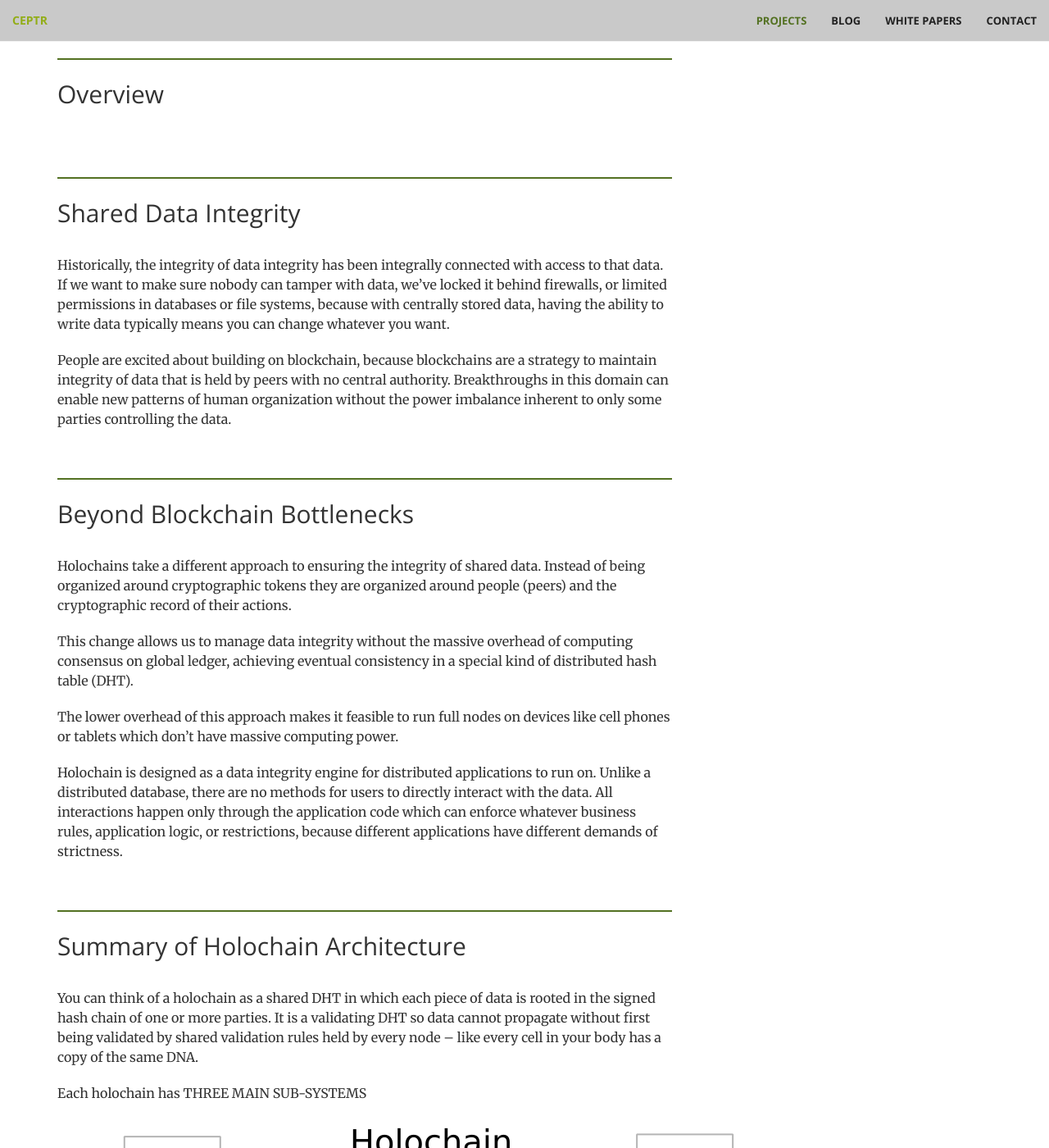
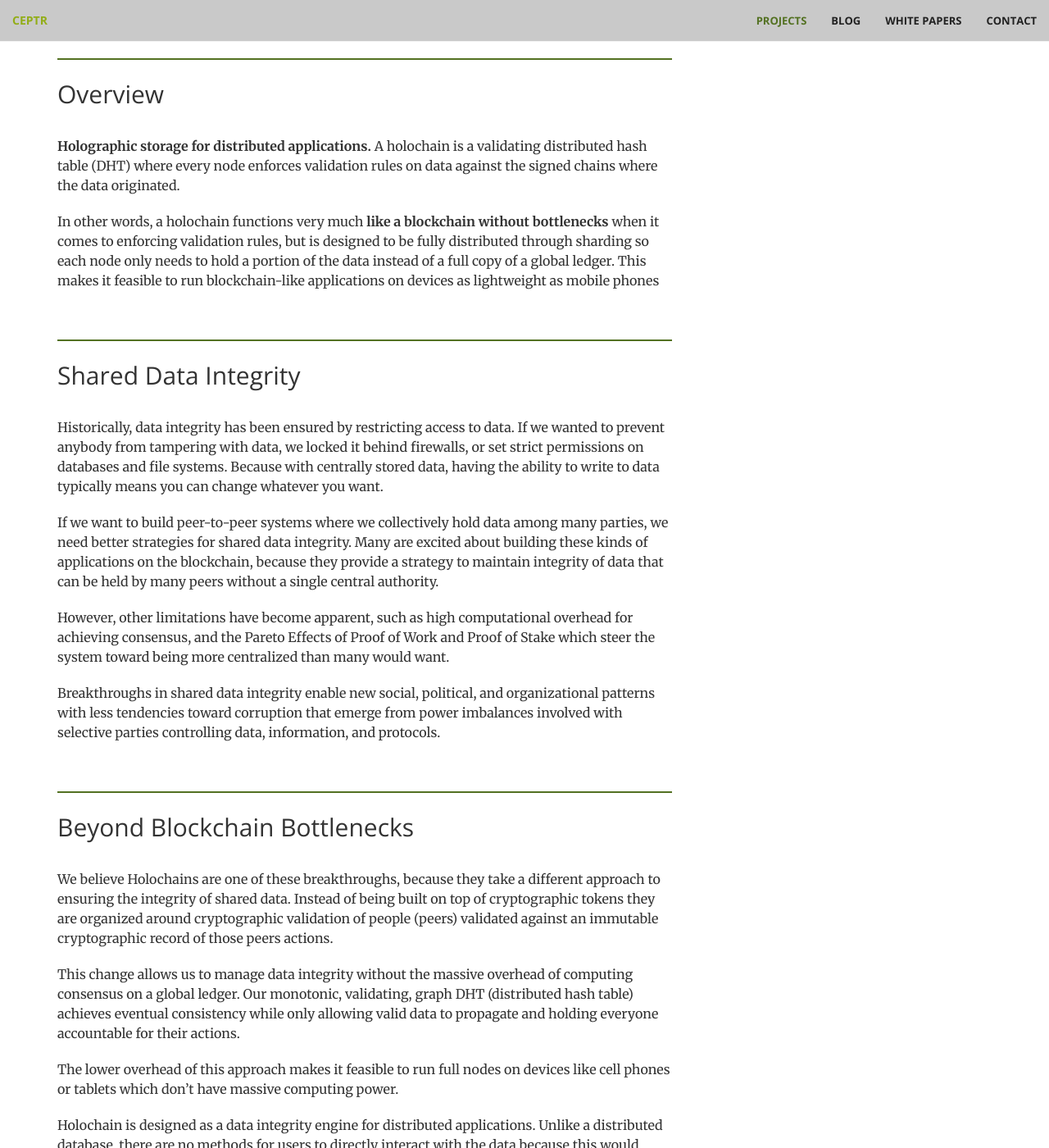
Before and after one commit to metacurrency/ceptr-org, a Jekyll site: the page built from _projects/holochain.md, in a window 1280 px wide and 1400 px high, scrolled down 1028 px. Shown: the whole window at 82% size. Built offline with Jekyll 4.4.1, drawn with Linux system fonts in a browser that asks for light colours; some of the changed text lies outside the part shown.

Commit message:
Holochain project page edits and image fix

```diff
--- a/_projects/holochain.md
+++ b/_projects/holochain.md
@@ -1,7 +1,7 @@
 ---
 layout: project
 slug: holochain
-title: "Holochains for <br />Distributed Storage"
+title: "Holochains for <br />Distributed Data Integrity"
 nav_title: Holochains
 navigation_weight: 2
 icon: fa-link
@@ -13,20 +13,22 @@
 articles:
   "Scalable Cryptocurrencies": https://medium.com/metacurrency-project/beyond-blockchain-simple-scalable-cryptocurrencies-1eb7aebac6ae#.javpl89rt
 ---
-<!-- TOC START min:1 max:4 link:true update:true -->
-  - [Overview](#overview)
-  - [Shared Data Integrity](#shared-data-integrity)
-  - [Beyond Blockchain Bottlenecks](#beyond-blockchain-bottlenecks)
-  - [Summary of Holochain Architecture](#summary-of-holochain-architecture)
-    - [Application](#application)
-    - [Local Source Chain](#local-source-chain)
-    - [Shared Storage on Validating DHT](#shared-storage-on-validating-dht)
-  - [When to Use Holochain](#when-to-use-holochain)
-  - [When NOT to Use Holochain](#when-not-to-use-holochain)
-  - [Why Ceptr? Where does this come from?](#why-ceptr-where-does-this-come-from)
-  - [A Note to End Users](#a-note-to-end-users)
 
-<!-- TOC END -->
+<!-- TOC depthFrom:2 depthTo:6 withLinks:1 updateOnSave:1 orderedList:0 -->
+
+- [Overview](#overview)
+- [Shared Data Integrity](#shared-data-integrity)
+- [Beyond Blockchain Bottlenecks](#beyond-blockchain-bottlenecks)
+- [Summary of Holochain Architecture](#summary-of-holochain-architecture)
+	- [Application](#application)
+	- [Local Source Chain](#local-source-chain)
+	- [Shared Storage on Validating DHT](#shared-storage-on-validating-dht)
+- [When to Use Holochain](#when-to-use-holochain)
+- [When NOT to Use Holochain](#when-not-to-use-holochain)
+- [Why Ceptr? Where does this come from?](#why-ceptr-where-does-this-come-from)
+- [A Note to End Users](#a-note-to-end-users)
+
+<!-- /TOC -->
 
 <br />
 <div class="alert alert-warning" role="alert">
@@ -34,25 +36,32 @@
 </div>
 
 ## Overview
+**Holographic storage for distributed applications.** A holochain is a validating distributed hash table (DHT) where every node enforces validation rules on data against the signed chains where the data originated.
+
+In other words, a holochain functions very much **like a blockchain without bottlenecks** when it comes to enforcing validation rules, but is designed to be fully distributed through sharding so each node only needs to hold a portion of the data instead of a full copy of a global ledger. This makes it feasible to run blockchain-like applications on devices as lightweight as mobile phones
 
 ## Shared Data Integrity
-Historically, the integrity of data integrity has been integrally connected with access to that data. If we want to make sure nobody can tamper with data, we've locked it behind firewalls, or limited permissions in databases or file systems, because with centrally stored data, having the ability to write data typically means you can change whatever you want.
+Historically, data integrity has been ensured by restricting access to data. If we wanted to prevent anybody from tampering with data, we locked it behind firewalls, or set strict permissions on databases and file systems. Because with centrally stored data, having the ability to write to data typically means you can change whatever you want.
 
-People are excited about building on blockchain, because blockchains are a strategy to maintain integrity of data that is held by peers with no central authority. Breakthroughs in this domain can enable new patterns of human organization without the power imbalance inherent to only some parties controlling the data.
+If we want to build peer-to-peer systems where we collectively hold data among many parties, we need better strategies for shared data integrity. Many are excited about building these kinds of applications on the blockchain, because they provide a strategy to maintain integrity of data that can be held by many peers without a single central authority.
+
+However, other limitations have become apparent, such as high computational overhead for achieving consensus, and the Pareto Effects of Proof of Work and Proof of Stake which steer the system toward being more centralized than many would want.
+
+Breakthroughs in shared data integrity enable new social, political, and organizational patterns with less tendencies toward corruption that emerge from power imbalances involved with selective parties controlling data, information, and protocols.
 
 ## Beyond Blockchain Bottlenecks
-Holochains take a different approach to ensuring the integrity of shared data. Instead of being organized around cryptographic tokens they are organized around people (peers) and the cryptographic record of their actions.
+We believe Holochains are one of these breakthroughs, because they take a different approach to ensuring the integrity of shared data. Instead of being built on top of cryptographic tokens they are organized around cryptographic validation of people (peers) validated against an immutable cryptographic record of those peers actions.
 
-This change allows us to manage data integrity without the massive overhead of computing consensus on global ledger, achieving eventual consistency in a special kind of distributed hash table (DHT).
+This change allows us to manage data integrity without the massive overhead of computing consensus on a global ledger. Our monotonic, validating, graph DHT (distributed hash table) achieves eventual consistency while only allowing valid data to propagate and holding everyone accountable for their actions.
 
 The lower overhead of this approach makes it feasible to run full nodes on devices like cell phones or tablets which don't have massive computing power.
 
-Holochain is designed as a data integrity engine for distributed applications to run on. Unlike a distributed database, there are no methods for users to directly interact with the data. All interactions happen only through the application code which can enforce whatever business rules, application logic, or restrictions, because different applications have different demands of strictness.
+Holochain is designed as a data integrity engine for distributed applications. Unlike a distributed database, there are no methods for users to directly interact with the data because this would bypass application specific validation rules. All interactions happen only through the application code which enforce whatever business rules, application logic, or restrictions they need to, since different applications have different demands for strictness.
 
 ## Summary of Holochain Architecture
 You can think of a holochain as a shared DHT in which each piece of data is rooted in the signed hash chain of one or more parties. It is a validating DHT so data cannot propagate without first being validated by shared validation rules held by every node -- like every cell in your body has a copy of the same DNA.
 
-Each holochain has THREE MAIN SUB-SYSTEMS
+Each holochain has these THREE MAIN SUB-SYSTEMS.
 
 ![Holochain_Sub-Systems](http://ceptr.org/images/Holochain_Subsystems.png)
 ### Application
@@ -67,16 +76,14 @@
 
 Many of the applications people dream of running in shared decentralized manner (like a distributed Facebook, Twitter, Slack, Uber, or AirBnB) shouldn't need any kind of consensus from a large group of people. Why should I need consensus for a tweet or a social network update? Why should we need consensus for me to reserve your spare room? What do these things have to do with anybody else's agreement?
 
-Thankfully, if an app like this runs on a holochain, I can just write my tweet to my own chain, then share it. Or we can both sign the reservation to each of our chains. And then the information that we've taken this action can propagate over the shared DHT, where nodes can confirm we did this according to shared rules or expectations.
+Thankfully, if an app like this runs on a holochain, I can just write my tweet to my own chain, then share it. Or we can both sign the B&B reservation to each of our chains. And then the information that we've taken this action can propagate over the shared DHT, where nodes can confirm we did this according to shared rules or expectations.
 
 ### Shared Storage on Validating DHT
 Distributed Hash Tables (DHTs) are already used for file sharing (bittorrent) and other widespread applications. In these systems, the data is content addressable by cryptographic hash, so you can confirm you receive unaltered data by hashing it yourself.
 
-In our validating DHT, we confirm the provenance of every piece of data, validating the signature of its author, and that it has been committed to their local chain. Multi-party transactions create a "crossing" of chains which also assure that even if you try to alter your own chain, your transaction is published by others. Our DHT also has an unusual feature which allows meta-data to be put on data in the DHT which can be used to publish information about a person/node (such as their transactions, or top of their hashchain) or data element (such as tags, comments, or ratings).
+![Holochain_DHT](/images/Holochain_DHT.png){:class="col-xl-4 col-lg-4 col-md-4 col-sm-4 pull-right img-responsive"} In our validating DHT, we confirm the provenance of every piece of data, validating the signature of its author, and that it has been committed to their local chain. Multi-party transactions create a "crossing" of chains which also assure that even if you try to alter your own chain, your transaction is published by others. Our DHT also has an unusual feature which allows meta-data to be put on data in the DHT which can be used to publish information about a person/node (such as their transactions, or top of their hashchain) or data element (such as tags, comments, or ratings).
 
 Just like validation rules on blockchain nodes, if someone hacked their code to behave differently, even if they colluded with others, the rest of the nodes on the DHT would not validate their altered behavior and they will have essentially just forked themselves out of being able to participate on that holochain.
-
-![Holochain_DHT](/images/Holochain_DHT.png)
 
 More details see [Architecture page](Architecture)
 
@@ -90,6 +97,7 @@
  * **P2P Platforms:** Peer-to-Peer applications where every person has similar capabilities, access, responsibilities, and value is produced collectively.
  * **Collective Intelligence:** Governance, decision-making frameworks, feedback systems, ratings, currencies, annotations, or work flow systems.
  * **Collaborative Applications:** Chats, Discussion Boards, Scheduling Apps, Wikis, Documentation, etc.
+ * **Reputational, or Mutual Credit Cryptocurrencies:** Currencies where issuance can be accounted for by actions of peers (like ratings), or through double-entry accounting are well-suited for holochains. Fiat currencies where tokens are thought to exist independent of accountability by agents are more challenging to implement on holochains.
 
 
 ## When NOT to Use Holochain
@@ -97,15 +105,12 @@
  * **Just for yourself:** You generally don't need distributed tools to just run something for yourself. The exception would be if you want to run a holochain to synchronize certain data across a bunch of your devices (phone, laptop, desktop, cloud server, etc.)
  * **Anonymous / Secret / Private data:** Not only do we need to do a security audit of our encryption and permissions, but you're publishing to a shared DHT space, so unless you really know what you're doing, you should not assume data is private. Some time in the future, I'm sure some applications will add an anonymization layer (like TOR), but that is not native.
  * **Large files:** Think of holochains more like a database than a file system. Nobody wants to be forced to load and host your big files on their devices just because their in the neighborhood of its hash. Use something like [IFPS](http://ipfs.io) if you want a decentralized file system.
- * **Data positivist-oriented apps:** If you have built all of your application logic around the idea that data exists as an absolute truth, not as an assertion by an agent at a time, then you would need to rethink your whole approach before putting it in a Holochain app. This is why _most cryptocurrencies would need significant refactoring_ to move from blockchain to holochain.
+ * **Data positivist-oriented apps:** If you have built all of your application logic around the idea that data exists as an absolute truth, not as an assertion by an agent at a time, then you would need to rethink your whole approach before putting it in a Holochain app. This is why _most existing cryptocurrencies would need significant refactoring_ to move from blockchain to holochain, since they are organized around managing the existence of cryptographic tokens.
 
 ## Why Ceptr? Where does this come from?
 Holochain is a part of a much larger vision for distributed computing to enable quantum leaps in our collective intelligence and abilities for groups to organize themselves on all scales. You can find out more about [Ceptr here](http://ceptr.org).
 
 ## A Note to End Users
-Be patient, grasshopper. Soon there will be applications built to make it easy to use holochains as your distributed database for all your daily needs. Hopefully, these applications will be as easy to find, install, and use as any other software you can think of. However, at the moment, these apps don't exist and holochain is largely for developers trying to build these things for you. Check back in Q2 of 2017 for some cool applications.
+Coming soon there will be applications built to make it easy to use holochains as your distributed database for all your daily needs. Hopefully, these applications will be as easy to find, install, and use as any other software you can think of. However, at the moment, these apps don't exist and holochain is largely for developers trying to build these things for you. Check back in Q2 of 2017 for some cool applications.
 
 For now, please [enjoy our FAQ](FAQ). :)
-**Holographic storage for distributed applications.** A holochain is a monotonic distributed hash table (DHT) where every node enforces validation rules on data before publishing that data against the signed chains where the data originated.
-
-In other words, a holochain functions very much **like a blockchain without bottlenecks** when it comes to enforcing validation rules, but is designed to  be fully distributed with each node only needing to hold a small portion of the data instead of everything needing a full copy of a global ledger. This makes it feasible to run blockchain-like applications on devices as lightweight as mobile phones
```
